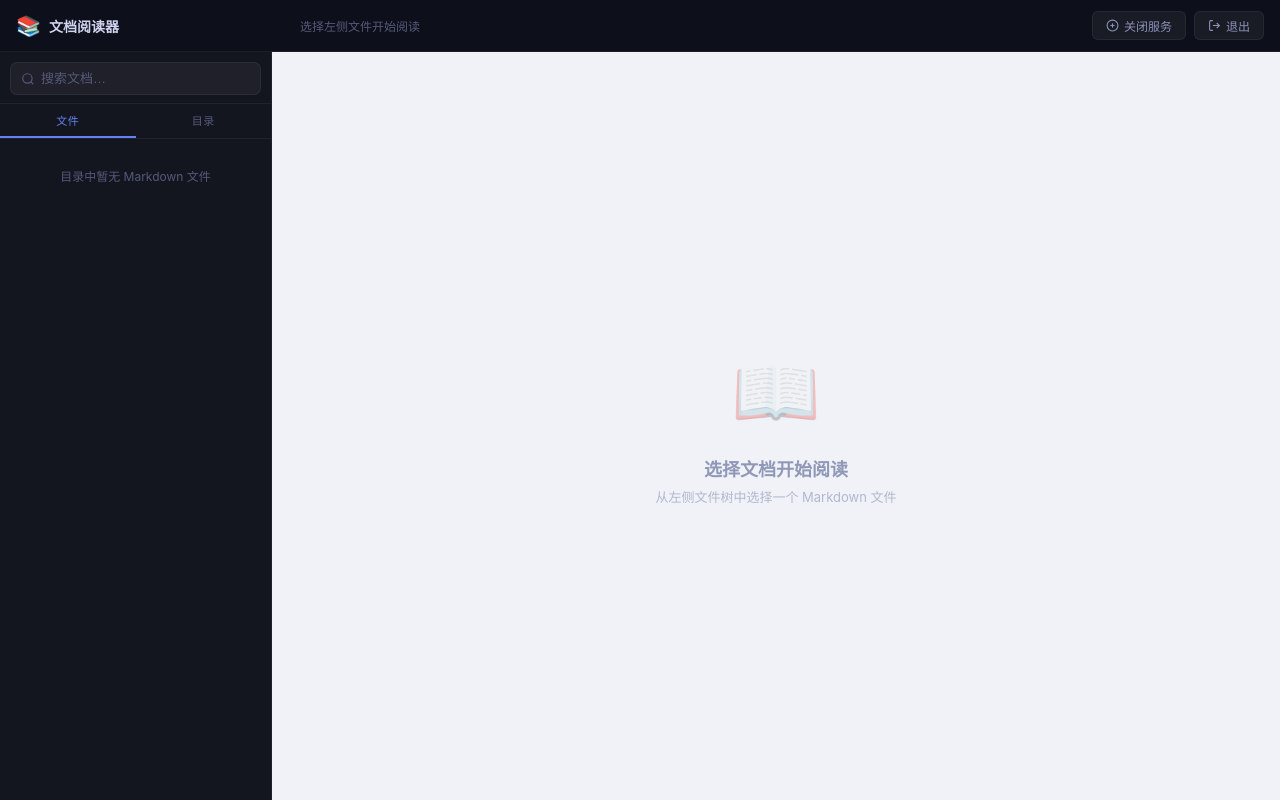
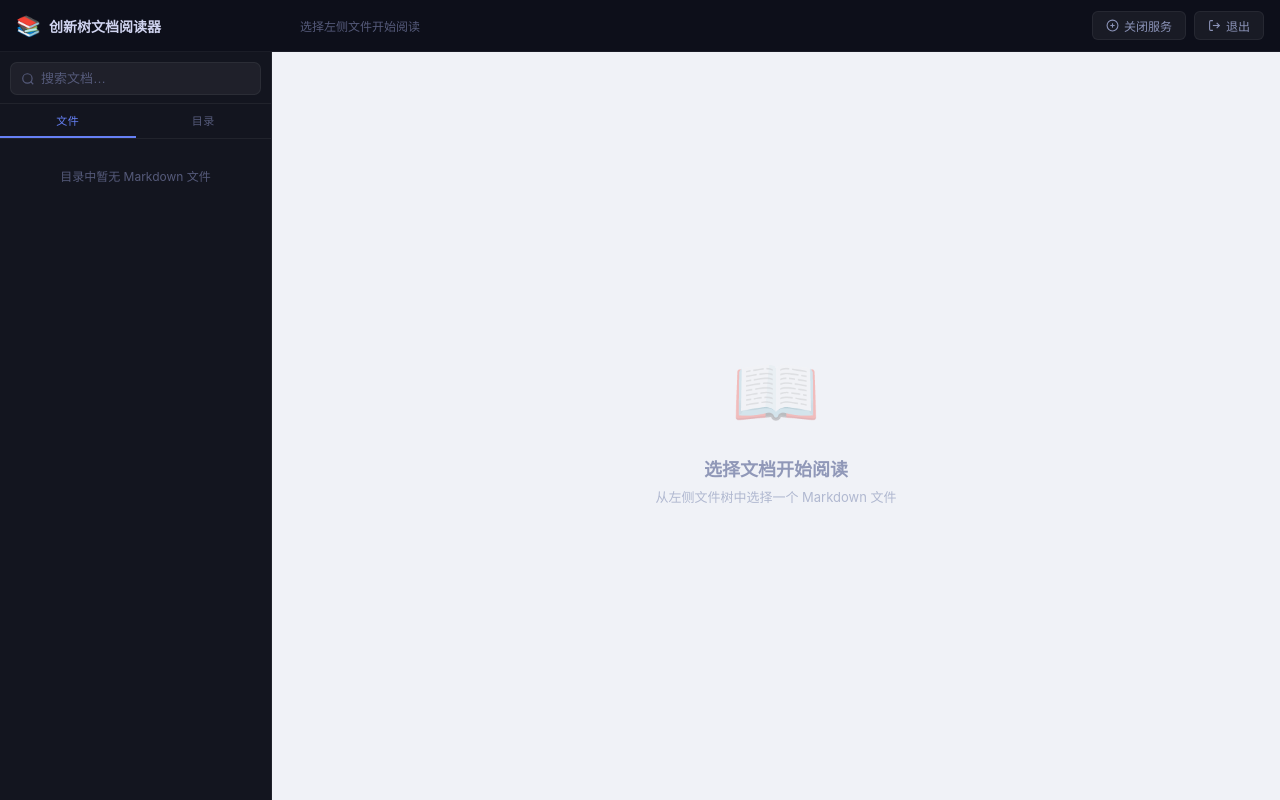
Before and after one commit to xfdada/markdown_read, a Flask app: page /reader in a window 1280 px wide. Run offline with Flask 3, Linux system fonts and the light colour scheme; the visitor is signed in with stand-in values (Sample User, id 1); data that the repository does not hold is empty.

Commit message:
rename: 文档阅读器 → 创新树文档阅读器

```diff
--- a/templates/login.html
+++ b/templates/login.html
@@ -3,7 +3,7 @@
 <head>
   <meta charset="UTF-8">
   <meta name="viewport" content="width=device-width, initial-scale=1.0">
-  <title>登录 · 文档阅读器</title>
+  <title>登录 · 创新树文档阅读器</title>
   <style>
     *, *::before, *::after { box-sizing: border-box; margin: 0; padding: 0; }
 
@@ -136,7 +136,7 @@
   <div class="card">
     <div class="logo">
       <span class="logo-icon">📚</span>
-      <h1>文档阅读器</h1>
+      <h1>创新树文档阅读器</h1>
       <p>请输入访问密码以继续</p>
     </div>
 
--- a/templates/reader.html
+++ b/templates/reader.html
@@ -3,7 +3,7 @@
 <head>
   <meta charset="UTF-8">
   <meta name="viewport" content="width=device-width, initial-scale=1.0">
-  <title>文档阅读器</title>
+  <title>创新树文档阅读器</title>
   <style>
     /* ── Reset ───────────────────────────────────────────── */
     *, *::before, *::after { box-sizing: border-box; margin: 0; padding: 0; }
@@ -339,7 +339,7 @@
 <header class="hdr">
   <div class="hdr-logo">
     <span class="hdr-logo-icon">📚</span>
-    文档阅读器
+    创新树文档阅读器
   </div>
   <div class="hdr-breadcrumb" id="headerFile">
     <span>选择左侧文件开始阅读</span>
@@ -630,7 +630,7 @@ function esc(str) {
 
 // ── Shutdown ──────────────────────────────────────────────────────────────────
 async function shutdownApp() {
-  if (!confirm("确认关闭文档阅读器服务？\n关闭后需要重新启动程序才能使用。")) return;
+  if (!confirm("确认关闭创新树文档阅读器服务？\n关闭后需要重新启动程序才能使用。")) return;
   const btn = document.getElementById("btnStop");
   btn.textContent = "关闭中…";
   btn.disabled = true;
```
